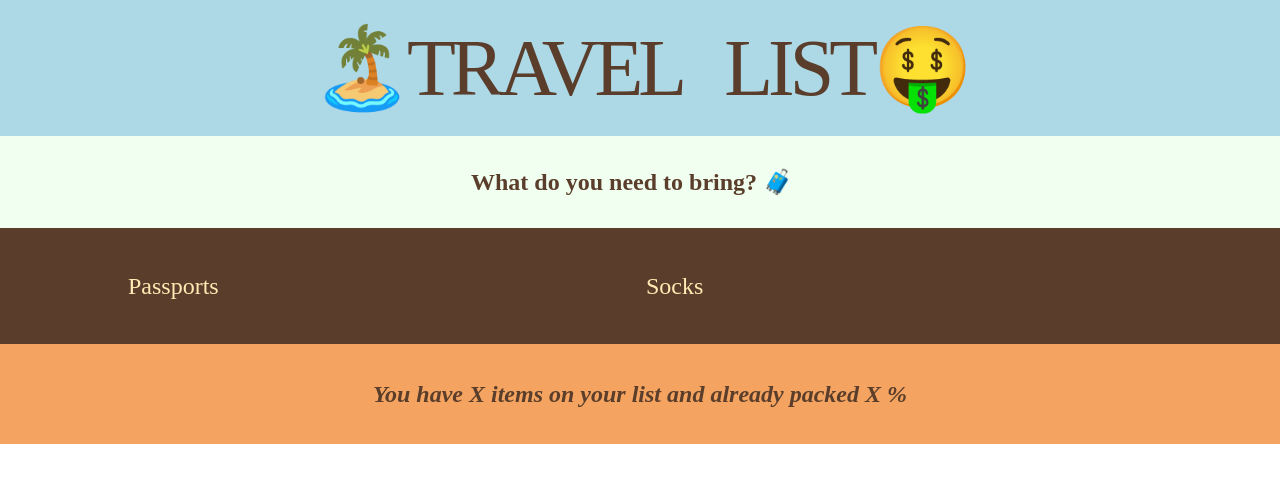
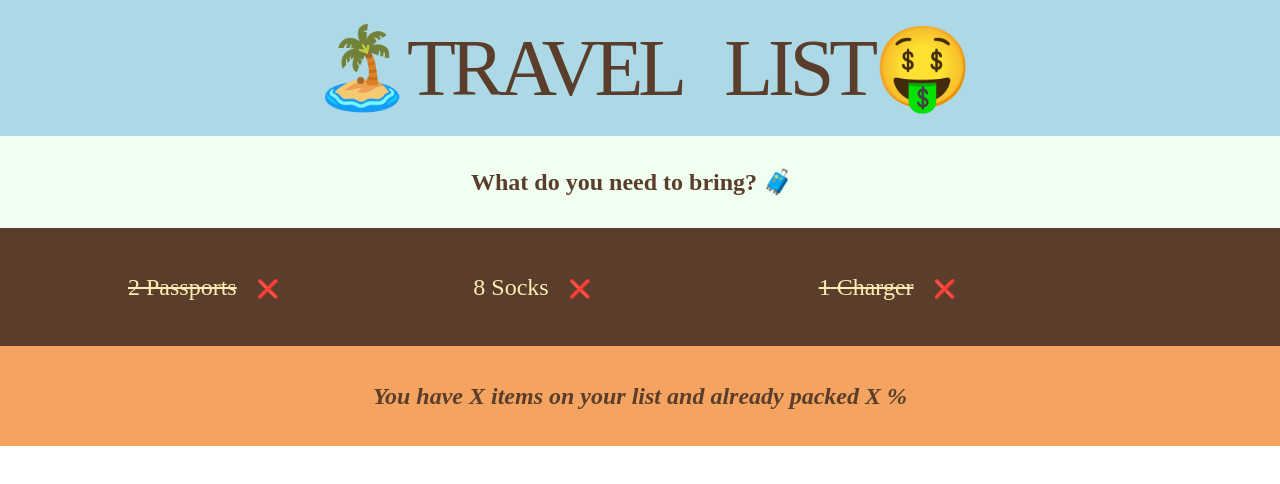
Before and after one commit to georgetsai2028/travel-list, a React (Vite) app: page / in a window 1280 px wide. Shown: the top 484 px of the page. Built offline with nearby package versions, Linux system fonts and the light colour scheme.

Commit message:
added item function

```diff
--- a/src/App.jsx
+++ b/src/App.jsx
@@ -2,8 +2,9 @@ import { useState } from 'react'
 import './App.css'
 
 const initialItems = [
-  { id: 1, description: "Passports", quantity: 2, packed: false},
-  { id: 2, description: "Socks", quantity: 12, packed: false},
+  { id: 1, description: "Passports", quantity: 2, packed: true},
+  { id: 2, description: "Socks", quantity: 8, packed: false},
+  { id: 3, description: "Charger", quantity: 1, packed: true},
 ];
 
 function App() {
@@ -41,10 +42,18 @@ function PackingList(){
   </ul>
 </div>
   );}
+
 function Item({item}){
-  return <li>{item.description}</li>
+  return(
+  <li>
+    <span style={item.packed ? {textDecoration: 'line-through'} : {}}> {item.quantity} {item.description}</span>
+    <button>❌</button>
+  </li>
+
+  )
 
 }
+
 function Stats(){
   return <footer className='stats'> <em>You have X items on your list and already packed X % </em> </footer>
 }
```
